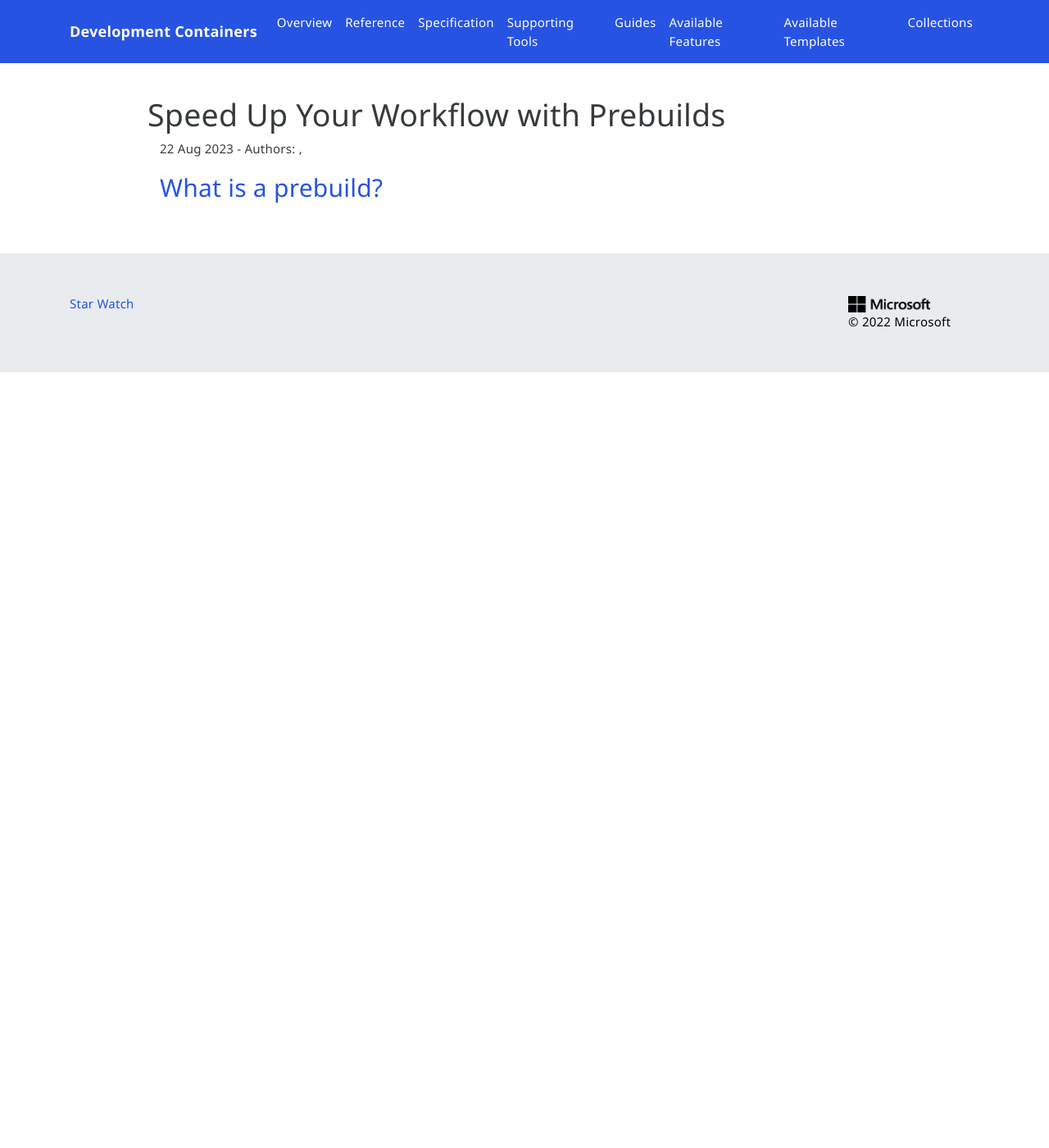
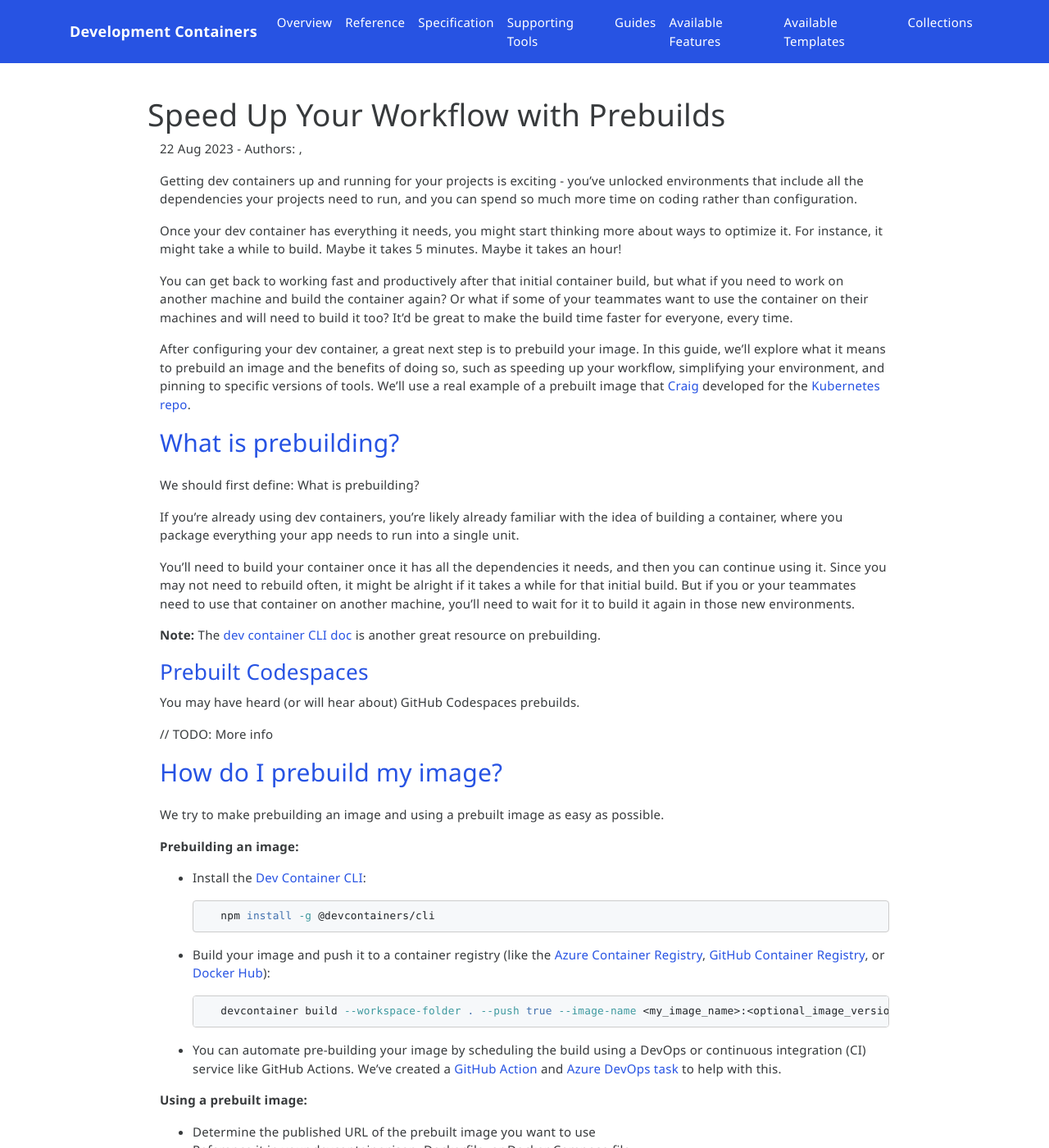
Before and after one commit to devcontainers/devcontainers.github.io, a Jekyll site: the page built from _posts/2023-08-22-prebuild.md, in a window 1280 px wide and 1400 px high. Shown: the whole window at 82% size. Built offline with Jekyll 4.4.1, drawn with Linux system fonts in a browser that asks for light colours; nearby versions of some CDN libraries; comment, search, counter and statistics services are not loaded; some of the changed text lies outside the part shown.

Commit message:
Add initial content

````diff
--- a/_posts/2023-08-22-prebuild.md
+++ b/_posts/2023-08-22-prebuild.md
@@ -9,4 +9,75 @@ authorUrls:
   - "https://github.com/craiglpeters"
 ---
 
-## <a href="#what-is-a-prebuild" name="what-is-a-prebuild" class="anchor"> What is a prebuild? </a>
+Getting dev containers up and running for your projects is exciting - you've unlocked environments that include all the dependencies your projects need to run, and you can spend so much more time on coding rather than configuration.
+
+Once your dev container has everything it needs, you might start thinking more about ways to optimize it. For instance, it might take a while to build. Maybe it takes 5 minutes. Maybe it takes an hour!
+
+You can get back to working fast and productively after that initial container build, but what if you need to work on another machine and build the container again? Or what if some of your teammates want to use the container on their machines and will need to build it too? It'd be great to make the build time faster for everyone, every time.
+
+After configuring your dev container, a great next step is to prebuild your image. In this guide, we'll explore what it means to prebuild an image and the benefits of doing so, such as speeding up your workflow, simplifying your environment, and pinning to specific versions of tools. We'll use a real example of a prebuilt image that [Craig](https://github.com/craiglpeters) developed for the [Kubernetes repo](https://github.com/craiglpeters/kubernetes-devcontainer).
+
+## <a href="#what-is-a-prebuild" name="what-is-a-prebuild" class="anchor"> What is prebuilding? </a>
+
+We should first define: What is prebuilding?
+
+If you're already using dev containers, you're likely already familiar with the idea of building a container, where you package everything your app needs to run into a single unit.
+
+You'll need to build your container once it has all the dependencies it needs, and then you can continue using it. Since you may not need to rebuild often, it might be alright if it takes a while for that initial build. But if you or your teammates need to use that container on another machine, you'll need to wait for it to build it again in those new environments.
+
+> **Note:** The [dev container CLI doc](/_implementors/reference.md#prebuilding) is another great resource on prebuilding.
+
+### <a href="#prebuilt-codespaces" name="prebuilt-codespaces" class="anchor"> Prebuilt Codespaces </a>
+
+You may have heard (or will hear about) GitHub Codespaces prebuilds.
+
+// TODO: More info
+
+## <a href="#how-to" name="how-to" class="anchor"> How do I prebuild my image? </a>
+
+We try to make prebuilding an image and using a prebuilt image as easy as possible.
+
+**Prebuilding an image:**
+* Install the [Dev Container CLI](/_implementors/reference.md):
+
+     ```bash
+     npm install -g @devcontainers/cli
+     ```
+
+* Build your image and push it to a container registry (like the [Azure Container Registry](https://learn.microsoft.com/azure/container-registry/container-registry-get-started-docker-cli?tabs=azure-cli), [GitHub Container Registry](https://docs.github.com/packages/working-with-a-github-packages-registry/working-with-the-container-registry#pushing-container-images), or [Docker Hub](https://docs.docker.com/engine/reference/commandline/push)):
+
+     ```bash
+     devcontainer build --workspace-folder . --push true --image-name <my_image_name>:<optional_image_version>
+     ```
+
+* You can automate pre-building your image by scheduling the build using a DevOps or continuous integration (CI) service like GitHub Actions. We've created a [GitHub Action](https://github.com/marketplace/actions/devcontainers-ci) and [Azure DevOps task](https://marketplace.visualstudio.com/items?itemName=devcontainers.ci) to help with this.
+
+**Using a prebuilt image:**
+* Determine the published URL of the prebuilt image you want to use
+* Reference it in your devcontainer.json, Dockerfile, or Docker Compose file
+
+**Note:** In our previous guide on ["Using Images, Dockerfiles, and Docker Compose,"](/_posts/2022-12-16-dockerfile.md) we also showed how you can use prebuilt images, Dockerfiles, or Docker Compose files for your configurations.
+
+## <a href="#example" name="example" class="anchor"> Example </a>
+
+Let's use Craig's Kubernetes dev container as an example.
+
+**Prebuilding the image:**
+// TODO
+
+**Using the prebuilt image:**
+// TODO
+
+### <a href="#labels" name="labels" class="anchor"> Metadata in image labels</a>
+
+// TODO - bring over info from other doc
+
+## <a href="#tips" name="tips" class="anchor"> Tips and Tricks </a>
+
+// TODO: Get these from Craig during his journey
+
+## <a href="#feedback" name="feedback" class="anchor"> Feedback and Closing </a>
+
+We hope these tips will help you optimize your dev container workflows! We can't wait to hear your tips, tricks, and feedback. How are you prebuilding your images? Would anything make the process easier for you?
+
+If you haven't already, we recommend joining our dev container [community Slack channel](https://aka.ms/dev-container-community) where you can connect with the dev container spec maintainers and community at large. If you have any feature requests or experience any issues as you use any of the above tools, please feel free to also open an issue in the corresponding repo in the [dev containers org](https://github.com/devcontainers) on GitHub.
````
